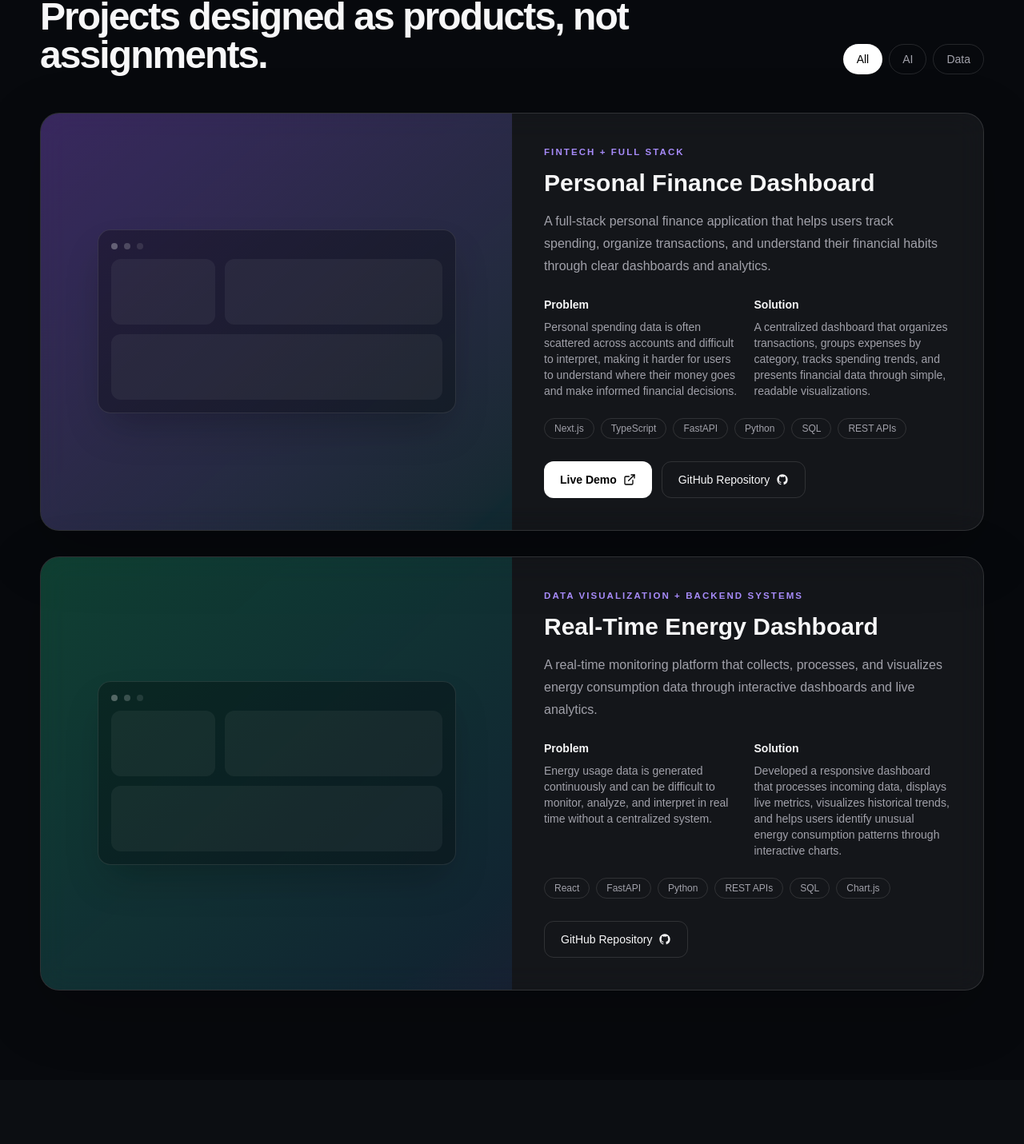
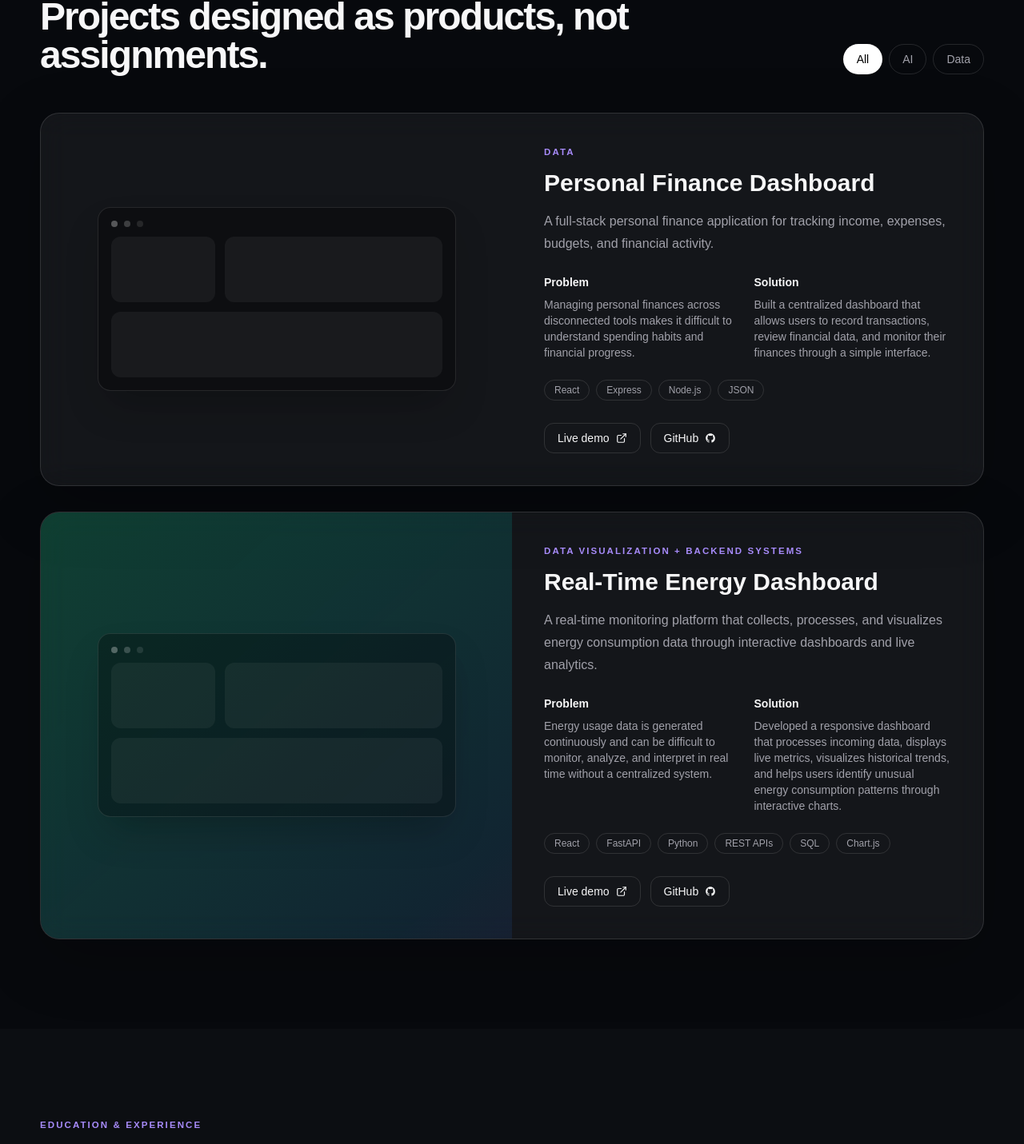
Before and after one commit to Yosef-dev116/Yosef-portfolio, a Next.js app: page / in a window 1280 px wide. Shown: the part 3279-4710 px from the top of the page at 80% size. Built offline with nearby package versions, Linux system fonts and the light colour scheme.

Commit message:
Update project stack and add Microsoft Learn achievement

```diff
--- a/components/sections.tsx
+++ b/components/sections.tsx
@@ -271,35 +271,25 @@ export function Projects() {
                   </div>
 
                   <div className="mt-7 flex flex-wrap gap-3">
-                    {project.liveUrl && (
                     <a
-                        href={project.liveUrl}
-                        target="_blank"
-                        rel="noopener noreferrer"
+                      href="#"
                       aria-label={`Open live demo for ${project.title}`}
-                        className="inline-flex items-center rounded-xl bg-white px-5 py-3 text-sm font-semibold text-black transition hover:bg-white/90"
+                      className="inline-flex items-center rounded-xl border border-[var(--line)] px-4 py-2 text-sm transition hover:border-white/30 hover:bg-white/5"
                     >
-                        Live Demo
-                        <ExternalLink
-                          className="ml-2"
-                          size={16}
-                          aria-hidden="true"
-                        />
+                      Live demo
+                      <ExternalLink className="ml-2" size={14} />
                     </a>
-                    )}
 
-                    {project.githubUrl && (
                     <a
-                        href={project.githubUrl}
+                      href="https://github.com/"
                       target="_blank"
                       rel="noopener noreferrer"
                       aria-label={`Open GitHub repository for ${project.title}`}
-                        className="inline-flex items-center rounded-xl border border-[var(--line)] px-5 py-3 text-sm transition hover:border-white/30 hover:bg-white/5"
+                      className="inline-flex items-center rounded-xl border border-[var(--line)] px-4 py-2 text-sm transition hover:border-white/30 hover:bg-white/5"
                     >
-                        GitHub Repository
-                        <GitHubIcon className="ml-2" size={16} />
+                      GitHub
+                      <GitHubIcon className="ml-2" size={14} />
                     </a>
-                    )}
                   </div>
                 </div>
               </div>
@@ -366,74 +356,62 @@ export function Experience() {
   );
 }
 export function GithubSection() {
+  const contributionCells = Array.from({ length: 84 });
+
   return (
     <section id="github" className="section">
       <div className="container">
         <SectionTitle
           eyebrow="GitHub"
-          title="Projects, progress, and code in public."
-          copy="My GitHub profile documents the software I build, the technologies I am learning, and the progress I make as a developer."
+          title="Proof of work, visible over time."
+          copy="Connect this section to the GitHub API or a server-side statistics service when your repositories are public and ready."
         />
 
-        <Reveal className="glass card overflow-hidden">
-          <div className="grid gap-8 p-7 md:p-10 lg:grid-cols-[1.3fr_0.7fr] lg:items-center">
-            <div>
-              <p className="eyebrow">Developer Profile</p>
+        <div className="grid gap-5 lg:grid-cols-3">
+          <div className="glass card p-7">
+            <p className="text-4xl font-semibold">24+</p>
 
-              <h3 className="mt-4 text-3xl font-semibold tracking-[-0.03em]">
-                Follow my development journey on GitHub.
-              </h3>
+            <p className="mt-2 text-[var(--muted)]">Repositories placeholder</p>
+          </div>
 
-              <p className="mt-5 max-w-2xl leading-7 text-[var(--muted)]">
-                Explore my repositories, coursework, experiments, and full-stack
-                projects. I use GitHub to document what I build, improve my
-                code, and share my progress over time.
+          <div className="glass card p-7">
+            <p className="text-4xl font-semibold">1,200+</p>
+
+            <p className="mt-2 text-[var(--muted)]">
+              Contributions placeholder
             </p>
+          </div>
 
-              <div className="mt-7 flex flex-wrap gap-3">
-                <a
-                  href="https://github.com/Yosef-dev116"
-                  target="_blank"
-                  rel="noopener noreferrer"
-                  className="inline-flex items-center rounded-xl bg-white px-5 py-3 text-sm font-semibold text-black transition hover:bg-white/90"
-                >
-                  View GitHub Profile
-                  <GitHubIcon className="ml-2" size={16} />
-                </a>
+          <div className="glass card p-7">
+            <p className="text-4xl font-semibold">8</p>
 
-                <a
-                  href="https://github.com/Yosef-dev116?tab=repositories"
-                  target="_blank"
-                  rel="noopener noreferrer"
-                  className="inline-flex items-center rounded-xl border border-[var(--line)] px-5 py-3 text-sm transition hover:border-white/30 hover:bg-white/5"
-                >
-                  Browse Repositories
-                  <ArrowUpRight className="ml-2" size={16} aria-hidden="true" />
-                </a>
+            <p className="mt-2 text-[var(--muted)]">
+              Current streak placeholder
+            </p>
           </div>
         </div>
 
-            <div className="rounded-2xl border border-white/10 bg-black/20 p-6">
-              <GitHubIcon size={42} className="text-violet-400" />
-
-              <p className="mt-5 text-sm text-[var(--muted)]">
-                GitHub username
-              </p>
-
-              <p className="mt-1 text-xl font-semibold">@Yosef-dev116</p>
-
-              <div className="mt-6 space-y-3 text-sm text-[var(--muted)]">
-                <p>Software projects and experiments</p>
-                <p>Coursework and technical practice</p>
-                <p>Ongoing learning and development</p>
+        <div
+          className="glass card mt-5 overflow-x-auto p-6"
+          aria-label="GitHub contribution graph placeholder"
+        >
+          <div className="grid min-w-[560px] grid-cols-12 gap-2">
+            {contributionCells.map((_, index) => (
+              <span
+                key={index}
+                style={{
+                  opacity: 0.12 + (index % 7) / 10,
+                }}
+                className="aspect-square rounded-sm bg-emerald-400"
+              />
+            ))}
           </div>
         </div>
-          </div>
-        </Reveal>
       </div>
     </section>
   );
 }
+
 export function Extras() {
   const achievements = [
     {
@@ -463,8 +441,6 @@ export function Extras() {
       category: "Engineering",
       description:
         "Participated in an engineering fair focused on applying scientific thinking, creativity, and practical problem-solving.",
-      credentialUrl: "/certificates/stempower-engineering-fair.jpg",
-      credentialType: "verification",
     },
     {
       title: "Active Problem Solving",
@@ -473,8 +449,7 @@ export function Extras() {
       category: "Professional Skills",
       description:
         "Developed structured approaches for analyzing challenges, evaluating possible solutions, and taking effective action.",
-      credentialUrl:
-        "https://credentials.wavemakers.network/verifier?id=f114dfa6-5690-445f-b95e-c8cfa2fa3f9d&dbl=to",
+      credentialUrl: "",
       credentialType: "verification",
     },
     {
@@ -484,8 +459,7 @@ export function Extras() {
       category: "Professional Skills",
       description:
         "Strengthened the ability to adapt, remain focused, and continue progressing through challenges and uncertainty.",
-      credentialUrl:
-        "https://credentials.wavemakers.network/verifier?id=76b718b7-8111-475a-bfad-f4629e9aadd3&dbl=to",
+      credentialUrl: "",
       credentialType: "verification",
     },
     {
@@ -495,8 +469,7 @@ export function Extras() {
       category: "Professional Skills",
       description:
         "Built greater awareness of communication, collaboration, emotional intelligence, and responsible decision-making.",
-      credentialUrl:
-        "https://credentials.wavemakers.network/verifier?id=421238e5-5a87-465c-bb25-4ca48e785633&dbl=to",
+      credentialUrl: "",
       credentialType: "verification",
     },
   ];
@@ -604,7 +577,7 @@ export function Contact() {
               </a>
 
               <a
-                href="https://github.com/Yosef-dev116"
+                href="https://github.com/Yosef-dev116/Yosef-dev116"
                 target="_blank"
                 rel="noopener noreferrer"
                 className="flex items-center gap-3 transition hover:text-violet-400"
--- a/data/site.ts
+++ b/data/site.ts
@@ -1,18 +1,18 @@
 export const projects = [
   {
-    slug: "finance-dashboard",
+    slug: "personal-finance-dashboard",
     title: "Personal Finance Dashboard",
-    tag: "FinTech + Full Stack",
+    tag: ["Data"],
     summary:
-      "A full-stack personal finance application that helps users track spending, organize transactions, and understand their financial habits through clear dashboards and analytics.",
+      "A full-stack personal finance application for tracking income, expenses, budgets, and financial activity.",
     problem:
-      "Personal spending data is often scattered across accounts and difficult to interpret, making it harder for users to understand where their money goes and make informed financial decisions.",
+      "Managing personal finances across disconnected tools makes it difficult to understand spending habits and financial progress.",
     solution:
-      "A centralized dashboard that organizes transactions, groups expenses by category, tracks spending trends, and presents financial data through simple, readable visualizations.",
-    stack: ["Next.js", "TypeScript", "FastAPI", "Python", "SQL", "REST APIs"],
+      "Built a centralized dashboard that allows users to record transactions, review financial data, and monitor their finances through a simple interface.",
+    stack: ["React", "Express", "Node.js", "JSON"],
+    liveUrl: "https://personal-finance-dashboard-eosin-alpha.vercel.app",
     githubUrl: "https://github.com/Yosef-dev116/personal-finance-dashboard",
-    liveUrl: "https://personal-finance-dashboard-eosin-alpha.vercel.app",
-    accent: "from-violet-500/30 to-cyan-400/10",
+    accent: "...",
   },
 
   {
```
Lines whose indentation alone changed are shown as unchanged.
